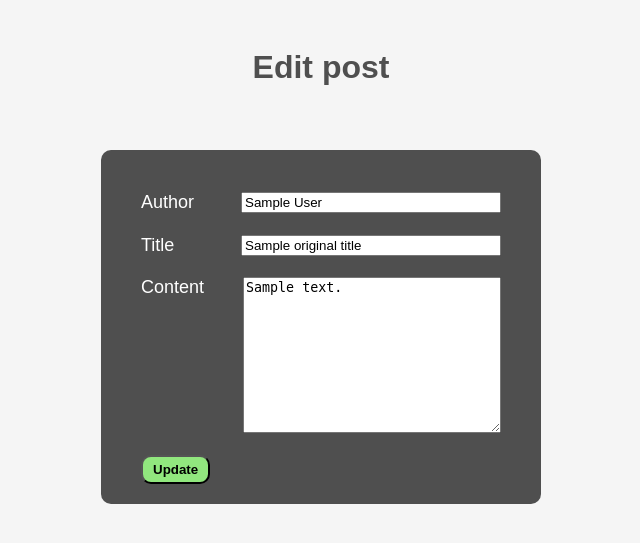
After one commit to lindaEbbert/Masterblog, a Flask app: template templates/edit.html in a window 1280 px wide. The commit adds this page. Shown: the top 543 px of the page, without its empty margins (319-959 px from the left). Run offline with Flask 3, Linux system fonts and the light colour scheme; the template is opened without the code that fills it: most values are stand-ins (such as "Sample title", 1, 10 or a date in 2020).

Commit message:
feat(routes): add update route for blog posts

```diff
--- a/app.py
+++ b/app.py
@@ -1,6 +1,6 @@
 from flask import Flask, render_template, request, redirect, url_for
 
-from storage.posts_repository import get_posts, add_post, delete_post_by_id
+from storage.posts_repository import get_posts, add_post, delete_post_by_id, update_post_by_id, get_post_by_id
 
 app = Flask(__name__)
 
@@ -27,6 +27,22 @@ def delete(post_id):
     delete_post_by_id(post_id)
     return redirect(url_for('index'))
 
+@app.route('/edit/<int:post_id>', methods=['GET', 'POST'])
+def edit(post_id):
+    if request.method == 'POST':
+        post_author = request.form['author']
+        post_title = request.form.get('title')
+        post_content = request.form.get('content')
+        update_post_by_id(post_id, post_author, post_title, post_content)
+        return redirect(url_for('index'))
+    original_post = get_post_by_id(post_id)
+    return render_template('edit.html',
+                           original_author = original_post["author"],
+                           original_title = original_post["title"],
+                           original_content = original_post["content"],
+                           post_id = post_id)
+
+
 
 if __name__ == '__main__':
     app.run(host="0.0.0.0", port=5000, debug=True)
--- a/static/style.css
+++ b/static/style.css
@@ -83,3 +83,9 @@ nav button {
     display: flex;
     justify-content: space-between;
 }
+
+.post-header .buttons {
+    display: flex;
+    justify-content: space-between;
+    width: 7em;
+}
--- /dev/null
+++ b/templates/edit.html
@@ -0,0 +1,29 @@
+<!DOCTYPE html>
+<html lang="en">
+<head>
+    <meta charset="UTF-8">
+    <meta content="width=device-width, initial-scale=1.0" name="viewport">
+    <title>Edit the post</title>
+    <link href="{{ url_for('static', filename='style.css') }}" rel="stylesheet">
+</head>
+<body class="add">
+<h1>Edit post</h1>
+<div class="post_form">
+    <form action="{{ url_for('edit', post_id=post_id) }}" method="post">
+        <div class="item">
+            <label for="author">Author</label>
+            <input id="author" name="author" type="text" value="{{ original_author }}" required>
+        </div>
+        <div class="item">
+            <label for="title">Title</label>
+            <input id="title" name="title" type="text" value="{{ original_title }}" required>
+        </div>
+        <div class="item">
+            <label for="content">Content</label>
+            <textarea id="content" name="content" rows="10" >{{ original_content }}</textarea>
+        </div>
+        <button type="submit">Update</button>
+    </form>
+</div>
+</body>
+</html>
```
Also changed, not shown: templates/index.html (+7 -2 lines), storage/posts_repository.py.
